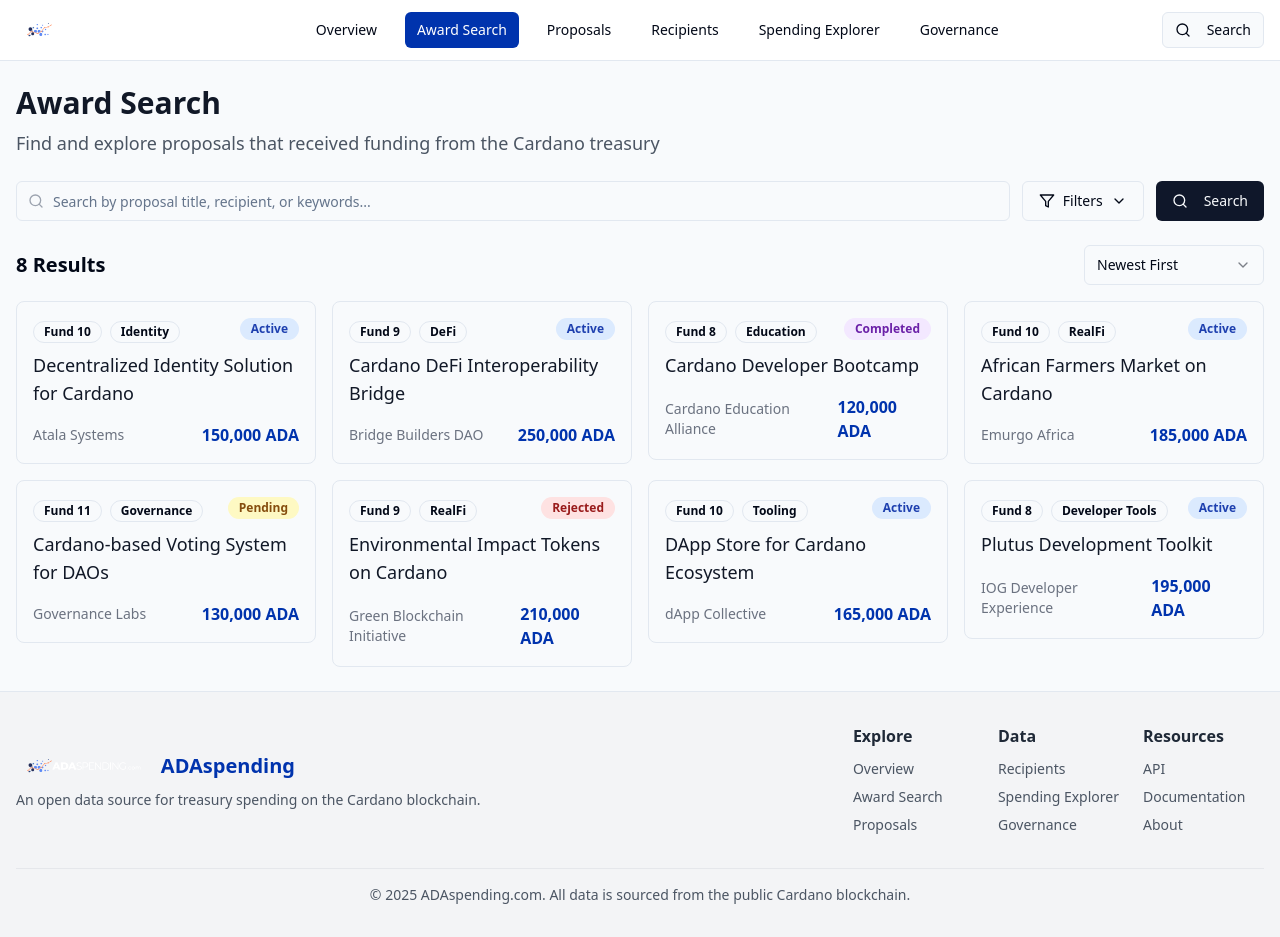
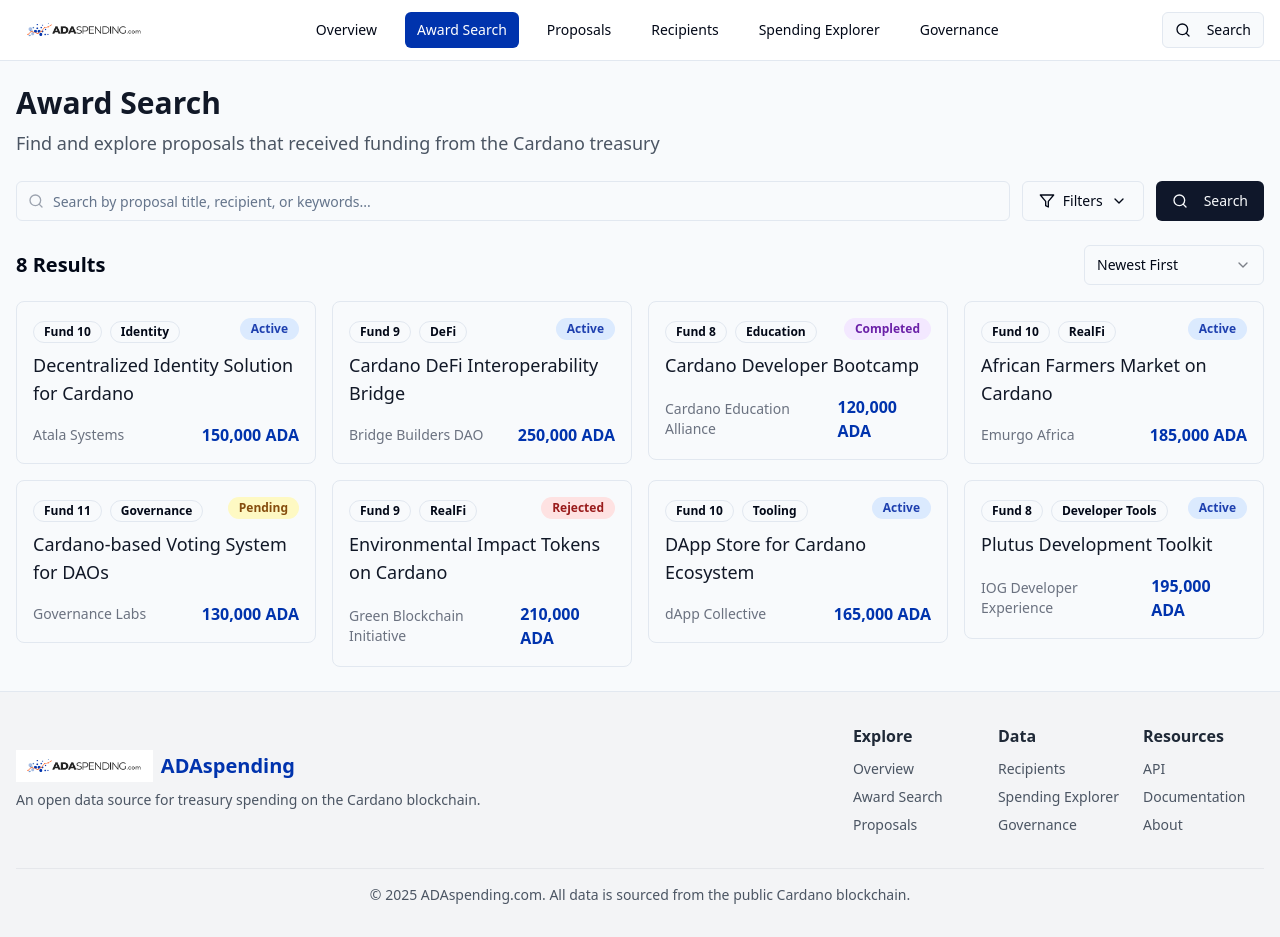
Before and after one commit to otavioaclima/adaspending, a React (Vite) app: page /awards in a window 1280 px wide. Built offline with nearby package versions, Linux system fonts and the light colour scheme.

Commit message:
Replace logo image

```diff
--- a/src/components/layout/Layout.tsx
+++ b/src/components/layout/Layout.tsx
@@ -24,7 +24,7 @@ const Layout = ({ children }: { children: React.ReactNode }) => {
           <div className="flex items-center space-x-2">
             <Link to="/" className="flex items-center">
               <img
-                src="/lovable-uploads/9aa53f79-4c5b-41fe-8e7f-ece7cc41dd89.png"
+                src="/lovable-uploads/6a1ead3b-f378-40e6-b661-459758a430af.png"
                 alt="ADAspending Logo"
                 className="h-8 w-auto"
               />
@@ -85,7 +85,7 @@ const Layout = ({ children }: { children: React.ReactNode }) => {
             <div className="mb-4 md:mb-0">
               <div className="flex items-center justify-center md:justify-start space-x-2">
                 <img
-                  src="/lovable-uploads/9aa53f79-4c5b-41fe-8e7f-ece7cc41dd89.png"
+                  src="/lovable-uploads/6a1ead3b-f378-40e6-b661-459758a430af.png"
                   alt="ADAspending Logo"
                   className="h-8 w-auto"
                 />
```
Also changed, not shown: public/lovable-uploads/6a1ead3b-f378-40e6-b661-459758a430af.png (added).
